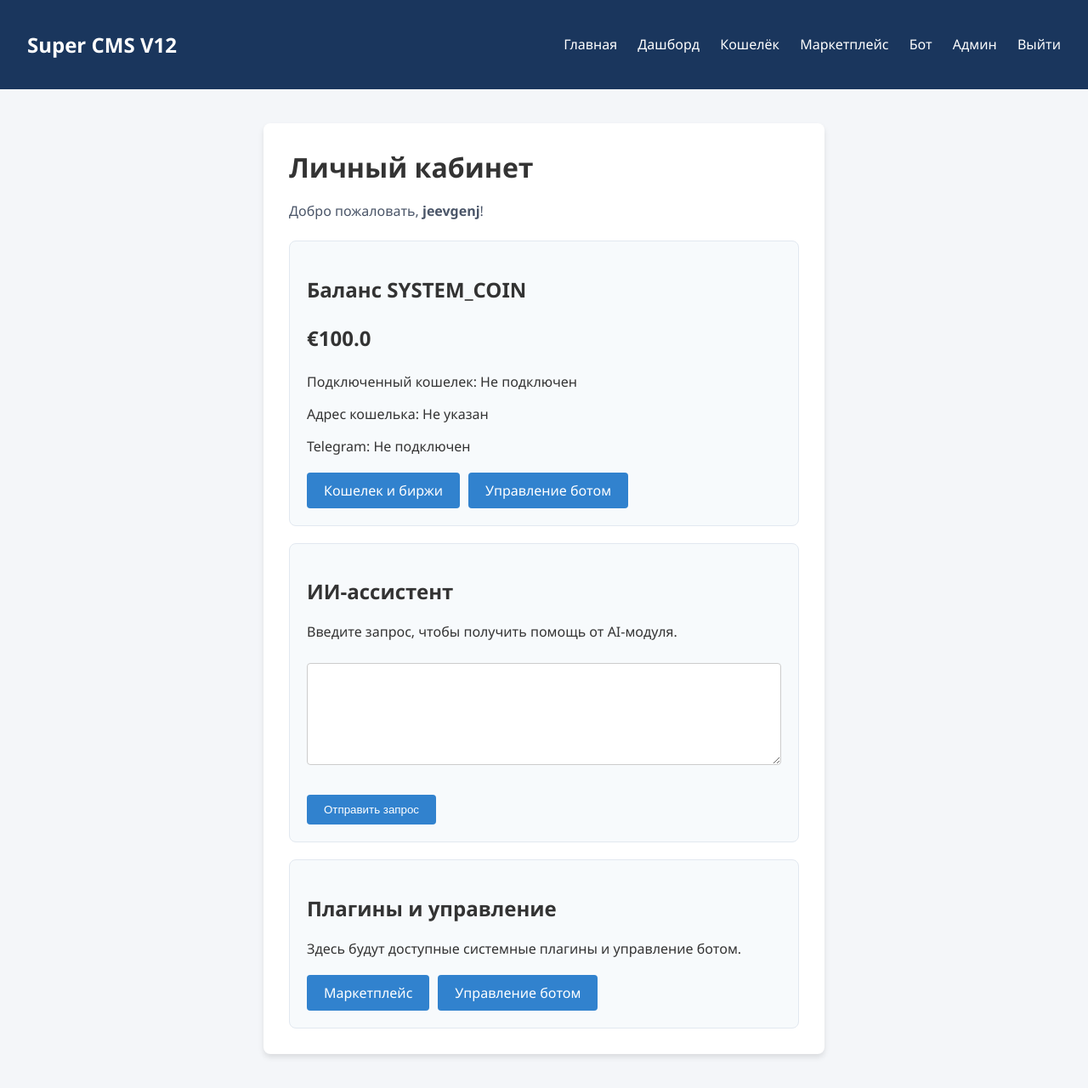
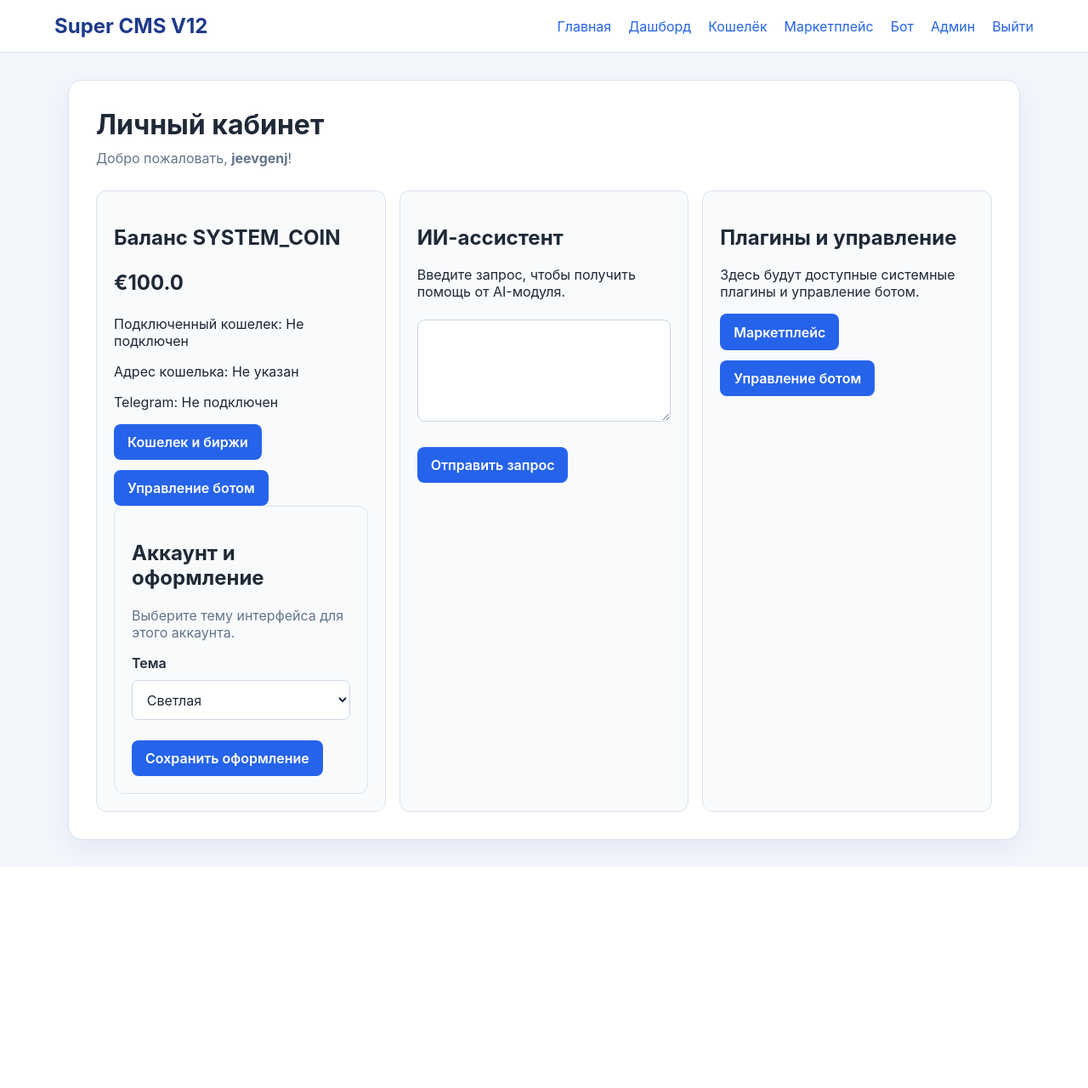
Before and after one commit to bosszeka40-pixel/Cms-my, a Flask app: page /dashboard in a window 1280 px wide. Shown: the whole page at 85% size. After the commit the page ends 1020 px from the top, so only its background shows below. Run offline with Flask 3, Linux system fonts and the light colour scheme; a user stored in the database is signed in; data comes from the database, SQL or seed files in the repository.

Commit message:
Implement light theme and account preference
Co-authored-by: jevvgenij-coder <314512546+jevvgenij-coder@users.noreply.github.com>

```diff
--- a/app.py
+++ b/app.py
@@ -43,7 +43,8 @@ def init_db():
                         username TEXT UNIQUE,
                         email TEXT UNIQUE,
                         password TEXT,
-                        role TEXT DEFAULT 'user')''')
+                        role TEXT DEFAULT 'user',
+                        theme TEXT DEFAULT 'light')''')
     cursor.execute('''CREATE TABLE IF NOT EXISTS wallets (
                         user_id INTEGER PRIMARY KEY,
                         balance REAL,
@@ -63,6 +64,8 @@ def init_db():
     user_columns = [row[1] for row in cursor.fetchall()]
     if 'role' not in user_columns:
         cursor.execute("ALTER TABLE users ADD COLUMN role TEXT DEFAULT 'user'")
+    if 'theme' not in user_columns:
+        cursor.execute("ALTER TABLE users ADD COLUMN theme TEXT DEFAULT 'light'")
     cursor.execute("PRAGMA table_info('wallets')")
     columns = [row[1] for row in cursor.fetchall()]
     for column, definition in (
@@ -98,7 +101,7 @@ def load_plugins():
 def get_user(user_id):
     conn = sqlite3.connect(DATABASE)
     cursor = conn.cursor()
-    cursor.execute('SELECT id, username, email, role FROM users WHERE id = ?', (user_id,))
+    cursor.execute('SELECT id, username, email, role, COALESCE(theme, "light") FROM users WHERE id = ?', (user_id,))
     row = cursor.fetchone()
     conn.close()
     return row
@@ -184,6 +187,13 @@ def get_all_users():
     return rows
 
 
+def update_user_theme(user_id, theme):
+    conn = sqlite3.connect(DATABASE)
+    conn.execute('UPDATE users SET theme = ? WHERE id = ?', (theme, user_id))
+    conn.commit()
+    conn.close()
+
+
 def get_all_purchases():
     conn = sqlite3.connect(DATABASE)
     cursor = conn.cursor()
@@ -213,6 +223,7 @@ def inject_user():
         'user_name': session.get('user_name'),
         'user_email': session.get('user_email'),
         'is_admin': session.get('is_admin', False),
+        'theme': session.get('theme', 'light'),
     }
 
 
@@ -248,6 +259,7 @@ def login():
             session['user_name'] = row[1]
             session['user_email'] = row[2]
             session['is_admin'] = row[3] == 'admin'
+            session['theme'] = row[4] or 'light'
             return redirect(url_for('dashboard'))
         message = 'Неверный логин или пароль.'
 
@@ -282,6 +294,7 @@ def register():
                 session['user_name'] = username
                 session['user_email'] = email
                 session['is_admin'] = False
+                session['theme'] = 'light'
                 return redirect(url_for('dashboard'))
             except sqlite3.IntegrityError:
                 message = 'Пользователь с таким именем или email уже существует.'
@@ -302,15 +315,31 @@ def forgot_password():
     return render_template('forgot_password.html', message=message)
 
 
-@app.route('/dashboard')
+@app.route('/dashboard', methods=['GET', 'POST'])
 def dashboard():
     if 'user_id' not in session:
         return redirect(url_for('login'))
 
     user = get_user(session['user_id'])
     wallet = get_wallet(session['user_id'])
+    message = None
+    if request.method == 'POST' and request.form.get('action') == 'save_theme':
+        theme = request.form.get('theme', 'light')
+        if theme in {'light', 'dark'}:
+            update_user_theme(session['user_id'], theme)
+            session['theme'] = theme
+            user = get_user(session['user_id'])
+            message = 'Тема оформления сохранена.'
 
-    return render_template('dashboard.html', username=user[1], email=user[2], balance=wallet['balance'], wallet=wallet)
+    return render_template(
+        'dashboard.html',
+        username=user[1],
+        email=user[2],
+        balance=wallet['balance'],
+        wallet=wallet,
+        selected_theme=user[4] or 'light',
+        message=message,
+    )
 
 
 def save_strategy_config(strategy: str, leverage: float, risk_tolerance: float):
--- /dev/null
+++ b/static/style.css
@@ -0,0 +1,45 @@
+:root {
+    font-family: Inter, "Segoe UI", sans-serif;
+    color: #1f2937;
+    background: #f3f6fb;
+    --surface: #ffffff;
+    --surface-muted: #f8fafc;
+    --border: #dbe3ef;
+    --text: #1f2937;
+    --muted: #64748b;
+    --primary: #2563eb;
+    --primary-hover: #1d4ed8;
+    --danger: #dc2626;
+}
+* { box-sizing: border-box; }
+body { margin: 0; min-height: 100vh; background: #f3f6fb; color: var(--text); }
+header { background: var(--surface); border-bottom: 1px solid var(--border); padding: 1rem 5%; display: flex; justify-content: space-between; align-items: center; gap: 1rem; }
+header h2 { margin: 0; color: #1e3a8a; }
+nav { display: flex; flex-wrap: wrap; gap: .75rem 1.25rem; justify-content: flex-end; }
+nav a, a { color: var(--primary); text-decoration: none; }
+nav a:hover, a:hover { text-decoration: underline; }
+.container { width: min(1120px, calc(100% - 2rem)); margin: 2rem auto; background: var(--surface); padding: clamp(1.25rem, 3vw, 2rem); border: 1px solid var(--border); border-radius: 16px; box-shadow: 0 10px 30px rgba(30, 64, 175, .08); }
+.page-title { margin: 0 0 .5rem; font-size: clamp(1.6rem, 3vw, 2rem); }
+.lead { color: var(--muted); line-height: 1.6; margin: 0 0 1.5rem; }
+.muted, .small-note { color: var(--muted); }
+.btn { display: inline-block; background: var(--primary); color: #fff; padding: .7rem 1rem; border: 0; border-radius: 8px; text-decoration: none; cursor: pointer; text-align: center; font: inherit; font-weight: 600; }
+.btn:hover { background: var(--primary-hover); text-decoration: none; }
+input, textarea, select { width: 100%; padding: .7rem .8rem; margin: .4rem 0 1rem; border: 1px solid #cbd5e1; border-radius: 8px; background: var(--surface); color: var(--text); font: inherit; }
+input:focus, textarea:focus, select:focus, .btn:focus-visible, a:focus-visible { outline: 3px solid rgba(37, 99, 235, .25); outline-offset: 2px; }
+.social-btns { display: flex; gap: .75rem; margin-top: 1rem; }
+.social-btn { flex: 1; padding: .7rem; text-align: center; border-radius: 8px; text-decoration: none; color: #fff; font-weight: 600; }
+.google { background: #dc2626; } .github { background: #334155; } .telegram { background: #0284c7; }
+.message { padding: .8rem 1rem; border-radius: 8px; margin-bottom: 1rem; background: #fef2f2; color: #b91c1c; }
+.message.success { background: #ecfdf5; color: #047857; }
+.field-group { margin-bottom: .5rem; }
+.field-group label { display: block; font-weight: 600; margin-bottom: .25rem; }
+.footer-link { color: var(--primary); }
+.card { padding: 1.25rem; border: 1px solid var(--border); border-radius: 12px; background: var(--surface-muted); }
+.grid { display: grid; grid-template-columns: repeat(auto-fit, minmax(min(100%, 320px), 1fr)); gap: 1rem; }
+.button-row { display: flex; flex-wrap: wrap; gap: .75rem; margin-top: 1rem; }
+.small-note { margin-top: 1.5rem; text-align: center; }
+body.dark { --surface: #172033; --surface-muted: #1e293b; --border: #334155; --text: #e2e8f0; --muted: #a8b4c5; --primary: #60a5fa; --primary-hover: #93c5fd; background: #0f172a; color: var(--text); }
+body.dark header, body.dark .container { background: var(--surface); }
+body.dark header h2 { color: #bfdbfe; }
+body.dark input, body.dark textarea, body.dark select { border-color: #475569; }
+@media (max-width: 700px) { header { align-items: flex-start; flex-direction: column; } nav { justify-content: flex-start; } .container { margin: 1rem auto; } .social-btns { flex-direction: column; } }
--- a/templates/base.html
+++ b/templates/base.html
@@ -3,36 +3,9 @@
 <head>
     <meta charset="UTF-8">
     <meta name="viewport" content="width=device-width, initial-scale=1.0">
-    <title>Super CMS V12 Ultimate</title>
-    <style>
-        body { font-family: 'Segoe UI', Tahoma, Geneva, Verdana, sans-serif; margin: 0; background: #f4f6f9; color: #333; }
-        header { background: #1a365d; color: white; padding: 1rem 2rem; display: flex; justify-content: space-between; align-items: center; }
-        nav a { color: white; text-decoration: none; margin-left: 20px; font-weight: 500; }
-        nav a:hover { text-decoration: underline; }
-        .container { max-width: 600px; margin: 40px auto; background: white; padding: 30px; border-radius: 8px; box-shadow: 0 4px 6px rgba(0,0,0,0.1); }
-        .page-title { margin-top: 0; font-size: 2rem; margin-bottom: 10px; }
-        .lead { color: #4a5568; line-height: 1.8; margin-bottom: 20px; }
-        .btn { display: inline-block; background: #3182ce; color: white; padding: 10px 20px; border: none; border-radius: 4px; text-decoration: none; cursor: pointer; text-align: center; }
-        .btn:hover { background: #2b6cb0; }
-        input[type="text"], input[type="email"], input[type="password"], textarea { width: 100%; padding: 10px; margin: 10px 0 20px 0; border: 1px solid #ccc; border-radius: 4px; box-sizing: border-box; }
-        .social-btns { display: flex; gap: 10px; margin-top: 15px; }
-        .social-btn { flex: 1; padding: 10px; text-align: center; border-radius: 4px; text-decoration: none; color: white; font-weight: bold; font-size: 14px; }
-        .google { background: #db4437; }
-        .github { background: #333; }
-        .telegram { background: #0088cc; }
-        .form-title { margin-bottom: 20px; }
-        .message { color: #d53f8c; margin-bottom: 15px; }
-        .field-group { margin-bottom: 15px; }
-        .field-group label { display: block; font-weight: 600; margin-bottom: 6px; }
-        .footer-link { display: block; margin-top: 15px; color: #4a5568; text-decoration: none; }
-        .footer-link:hover { text-decoration: underline; }
-        .card { padding: 20px; border: 1px solid #e2e8f0; border-radius: 8px; background: #f7fafc; }
-        .grid { display: grid; gap: 20px; }
-        .button-row { display: flex; flex-wrap: wrap; gap: 10px; margin-top: 20px; }
-        .small-note { color: #718096; margin-top: 30px; text-align: center; }
-    </style>
+    <link rel="stylesheet" href="{{ url_for('static', filename='style.css') }}">
 </head>
-<body>
+<body class="{{ theme|default('light') }}">
     <header>
         <h2>Super CMS V12</h2>
         <nav>
--- a/templates/dashboard.html
+++ b/templates/dashboard.html
@@ -3,7 +3,8 @@
 {% block content %}
     <h1 class="page-title">Личный кабинет</h1>
     <p class="lead">Добро пожаловать, <strong>{{ username }}</strong>!</p>
-    <div class="grid" style="margin-top: 20px;">
+    {% if message %}<div class="message success">{{ message }}</div>{% endif %}
+    <div class="grid">
         <div class="card">
             <h2>Баланс SYSTEM_COIN</h2>
             <p style="font-size: 24px; font-weight: bold;">€{{ balance }}</p>
@@ -13,6 +14,21 @@
             <div class="button-row">
                 <a class="btn" href="{{ url_for('marketplace') }}">Кошелек и биржи</a>
                 <a class="btn" href="{{ url_for('bot_management') }}">Управление ботом</a>
+            </div>
+            <div class="card account-settings">
+                <h2>Аккаунт и оформление</h2>
+                <p class="muted">Выберите тему интерфейса для этого аккаунта.</p>
+                <form method="post">
+                    <input type="hidden" name="action" value="save_theme">
+                    <div class="field-group">
+                        <label for="theme">Тема</label>
+                        <select id="theme" name="theme">
+                            <option value="light" {% if selected_theme == 'light' %}selected{% endif %}>Светлая</option>
+                            <option value="dark" {% if selected_theme == 'dark' %}selected{% endif %}>Тёмная</option>
+                        </select>
+                    </div>
+                    <button type="submit" class="btn">Сохранить оформление</button>
+                </form>
             </div>
         </div>
         <div class="card">
```
Also changed, not shown: frontend/pages/login.html (+6 -6 lines), frontend/pages/register.html (+5 -5 lines), frontend/style.css (+4 -4 lines).
